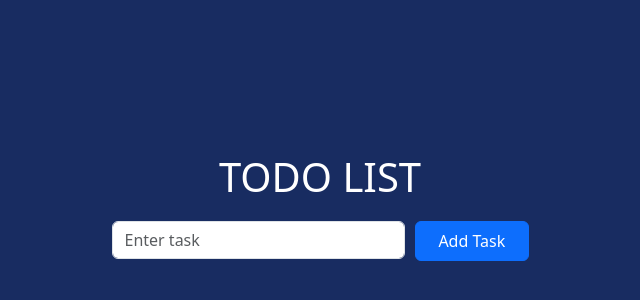
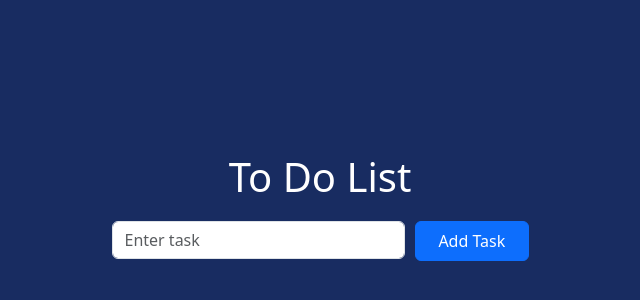
Before and after one commit to ivancidev/todo-app-ts, a React (Vite) app: page / in a window 1280 px wide. Shown: the part 186-486 px from the top of the page, without its empty margins (320-960 px from the left). Built offline with nearby package versions, Linux system fonts and the light colour scheme.

Commit message:
chore: Update header text to "To Do List"

```diff
--- a/src/App.tsx
+++ b/src/App.tsx
@@ -4,7 +4,7 @@ import "./App.css";
 export const App = () => {
   return (
     <>
-      <h1>TODO LIST</h1>
+      <h1>To Do List</h1>
       <ListTask />
     </>
   );
```
